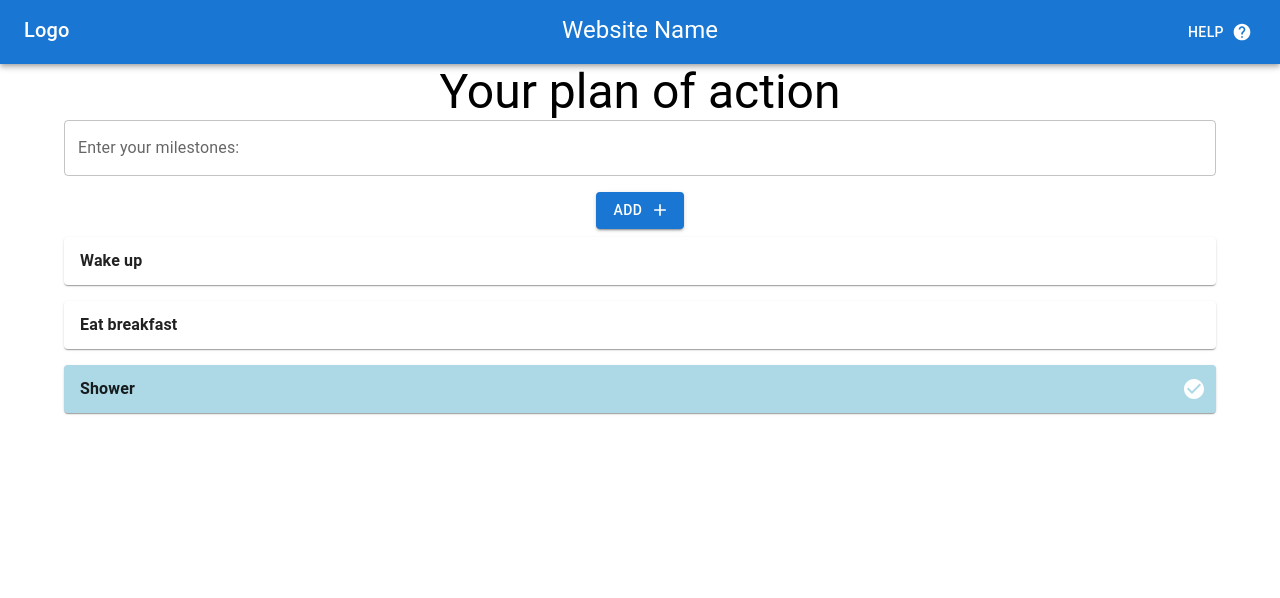
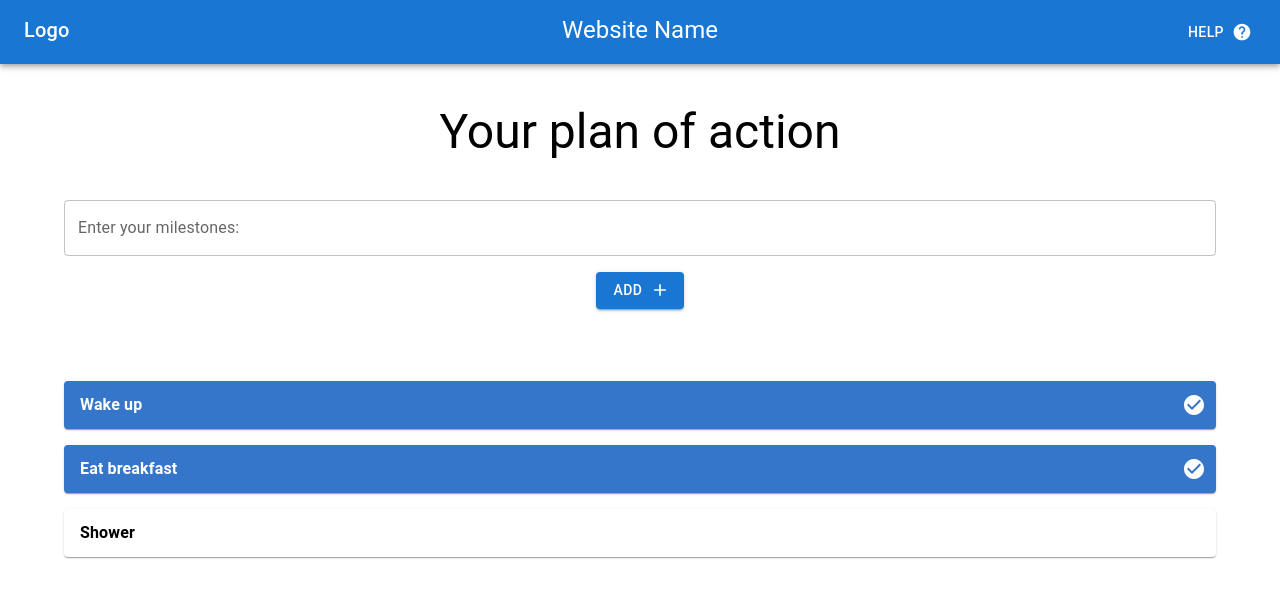
Before and after one commit to cs261-2022-group22/reactjs-frontend, a Next.js app: page /mentee/plansofaction in a window 1280 px wide. Shown: the top 598 px of the page. Built offline with nearby package versions, Linux system fonts and the light colour scheme; no server answers.

Commit message:
working, need rpc, should add on hover mouse change

```diff
--- a/components/PlanElement.tsx
+++ b/components/PlanElement.tsx
@@ -21,7 +21,8 @@ export default function PlanElement({ element }) {
                 display: "flex",
                 flexDirection: "column",
                 justifyContent: "center",
-                backgroundColor: active ? "white" : "lightBlue",
+                backgroundColor: !active ? "white" : "#3576CB",
+				color: !active ? "black" : "white"
             }}
             onClick={handleClick}
         >
@@ -33,7 +34,11 @@ export default function PlanElement({ element }) {
                 >
                     {element[0]}
                 </Typography>
-				{ !active ? <CheckCircleIcon sx={{color:"white", mr: "10px"}}/> : <></> }
+                {active ? (
+                    <CheckCircleIcon sx={{ color: "white", mr: "10px" }} />
+                ) : (
+                    <></>
+                )}
             </Stack>
         </Card>
     );
--- a/pages/mentee/plansofaction.tsx
+++ b/pages/mentee/plansofaction.tsx
@@ -22,7 +22,7 @@ export default function planofactions() {
         <>
             <Container sx={{ textAlign: "center" }}>
                 <Stack>
-                    <Typography variant="h3">Your plan of action</Typography>
+                    <Typography sx={{ mt: "5vh", mb: "5vh"}} variant="h3">Your plan of action</Typography>
                     <TextField
                         sx={{
                             mb: "2vh",
@@ -38,9 +38,12 @@ export default function planofactions() {
                             endIcon={<AddIcon />}
                             sx={{
                                 minWidth: "11vh",
+								mb: "8vh"
                             }}
                             onClick={() => {
-                                setElements([...elements, userInput]);
+								console.log(userInput);
+                                setElements([...elements, [userInput, false]]);
+								console.log(elements)
                             }}
                         >
                             Add
@@ -56,7 +59,6 @@ export default function planofactions() {
                         })}
                     </List>
                 </Stack>
-                {userInput}
             </Container>
         </>
     );
```
